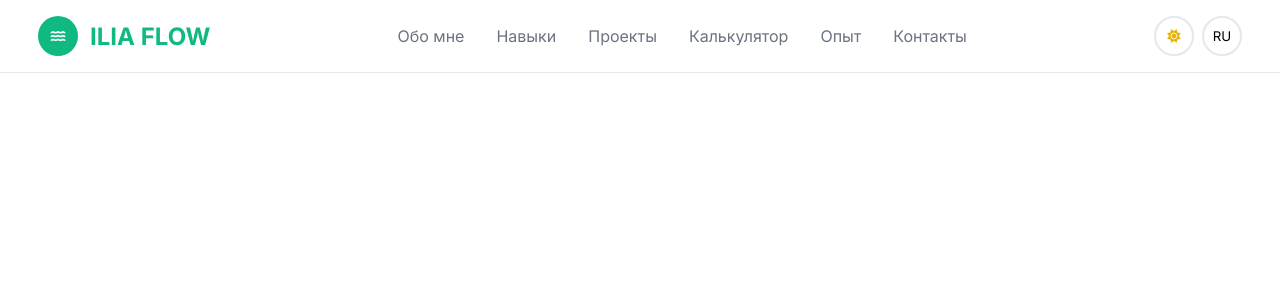
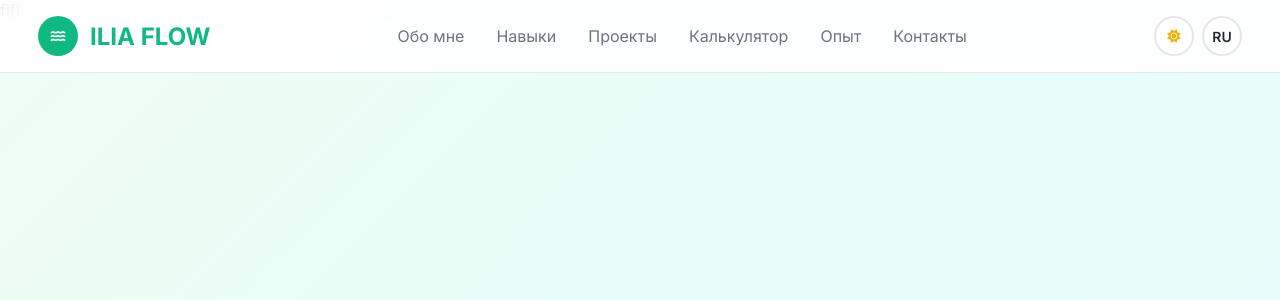
Before and after one commit to Fryaner/ilya-portfolio, a Vue app: page / in a window 1280 px wide. Shown: the top 300 px of the page. Built offline with nearby package versions, Linux system fonts and the light colour scheme.

Commit message:
add: ДОбавил смену темы

```diff
--- a/src/App.vue
+++ b/src/App.vue
@@ -1,7 +1,14 @@
 <template>
   <headerComponent />
+  <p class="test">flfl</p>
 </template>
 
 <script setup lang="js">
 import headerComponent from './components/header-main.vue'
 </script>
+
+<style>
+.test {
+  height: 1000px;
+}
+</style>
--- a/src/assets/main.scss
+++ b/src/assets/main.scss
@@ -6,6 +6,7 @@
 
 body {
   font-family: 'Inter', sans-serif;
+  background: var(--bg-gradient);
 }
 
 input,
--- a/src/assets/variables.scss
+++ b/src/assets/variables.scss
@@ -8,12 +8,10 @@ $border-color: #e5e7eb;
 $card-bg: #ffffff;
 $nav-bg: rgba(255, 255, 255, 0.9);
 
-/* Brand Colors (Dynamic) */
 $brand-primary: #10b981;
 $brand-secondary: #059669;
 $brand-accent: #06d6a0;
 
-/* Accent Colors */
 $green-accent: #10b981;
 $blue-accent: #3b82f6;
 $purple-accent: #8b5cf6;
@@ -21,17 +19,63 @@ $green-bg: #f0fdf4;
 $blue-bg: #eff6ff;
 $purple-bg: #f5f3ff;
 
-// $bg-primary: #0f172a;
-// $bg-secondary: #1e293b;
-// $bg-gradient: linear-gradient(135deg, #0f172a 0%, #064e3b 50%, #0c4a6e 100%);
-// $text-primary: #f1f5f9;
-// $text-secondary: #cbd5e1;
-// $text-muted: #94a3b8;
-// $border-color: #334155;
-// $card-bg: #1e293b;
-// $nav-bg: rgba(15, 23, 42, 0.9);
-// $green-bg: rgba(16, 185, 129, 0.1);
-// $blue-bg: rgba(59, 130, 246, 0.1);
-// $purple-bg: rgba(139, 92, 246, 0.1);
-// $section-bg-dark: linear-gradient(135deg, #1e293b 0%, #334155 50%, #475569 100%);
-// $form-bg-dark: linear-gradient(135deg, #334155 0%, #475569 100%);
+$dark-bg-primary: #0f172a;
+$dark-bg-secondary: #1e293b;
+$dark-bg-gradient: linear-gradient(135deg, #0a1a1a 0%, #064e3b 30%, #0c4a6e 70%, #1e293b 100%);
+$dark-text-primary: #f1f5f9;
+$dark-text-secondary: #a7f3d0;
+$dark-text-muted: #94a3b8;
+$dark-border-color: #065f46;
+$dark-card-bg: #1a2e3a;
+$dark-nav-bg: rgba(10, 26, 26, 0.95);
+$dark-green-bg: rgba(16, 185, 129, 0.1);
+$dark-blue-bg: rgba(59, 130, 246, 0.1);
+$dark-purple-bg: rgba(139, 92, 246, 0.1);
+$dark-section-bg-dark: linear-gradient(135deg, #1e293b 0%, #334155 50%, #475569 100%);
+$dark-form-bg-dark: linear-gradient(135deg, #334155 0%, #475569 100%);
+
+:root {
+  --bg-primary: #{$bg-primary};
+  --bg-secondary: #{$bg-secondary};
+  --bg-gradient: #{$bg-gradient};
+  --text-primary: #{$text-primary};
+  --text-secondary: #{$text-secondary};
+  --text-muted: #{$text-muted};
+  --border-color: #{$border-color};
+  --card-bg: #{$card-bg};
+  --nav-bg: #{$nav-bg};
+
+  --brand-primary: #{$brand-primary};
+  --brand-secondary: #{$brand-secondary};
+  --brand-accent: #{$brand-accent};
+
+  --green-accent: #{$green-accent};
+  --blue-accent: #{$blue-accent};
+  --purple-accent: #{$purple-accent};
+  --green-bg: #{$green-bg};
+  --blue-bg: #{$blue-bg};
+  --purple-bg: #{$purple-bg};
+}
+
+[data-theme='dark'] {
+  --bg-primary: #{$dark-bg-primary};
+  --bg-secondary: #{$dark-bg-secondary};
+  --bg-gradient: #{$dark-bg-gradient};
+  --text-primary: #{$dark-text-primary};
+  --text-secondary: #{$dark-text-secondary};
+  --text-muted: #{$dark-text-muted};
+  --border-color: #{$dark-border-color};
+  --card-bg: #{$dark-card-bg};
+  --nav-bg: #{$dark-nav-bg};
+
+  --brand-primary: #{$brand-primary};
+  --brand-secondary: #{$brand-secondary};
+  --brand-accent: #{$brand-accent};
+
+  --green-accent: #{$green-accent};
+  --blue-accent: #{$blue-accent};
+  --purple-accent: #{$purple-accent};
+  --green-bg: #{$green-bg};
+  --blue-bg: #{$blue-bg};
+  --purple-bg: #{$purple-bg};
+}
--- a/src/components/header-main.vue
+++ b/src/components/header-main.vue
@@ -28,8 +28,8 @@
         </ul>
         <div class="header__btns">
           <div class="btns__settings">
-            <button class="btns__theme">
-              <i class="fas fa-sun"></i>
+            <button @click="setTheme" class="btns__theme">
+              <i :class="!currentTheme ? 'fas fa-sun sun' : 'fas fa-moon moon'"></i>
             </button>
             <button @click="changeLanguage" class="btns__lang">
               {{ currentLanguage }}
@@ -74,8 +74,8 @@ import { storeToRefs } from 'pinia'
 
 const store = useStore()
 
-const { getLanguage, changeLanguage } = useStore()
-const { currentLanguage } = storeToRefs(store)
+const { getLanguage, changeLanguage, setTheme, getTheme } = useStore()
+const { currentLanguage, currentTheme } = storeToRefs(store)
 
 const { t } = useI18n()
 
@@ -98,6 +98,7 @@ function toggleBurgerMenu() {
 onMounted(() => {
   getLanguage()
   getStateIsBurger()
+  getTheme()
 })
 </script>
 
@@ -113,9 +114,12 @@ onMounted(() => {
 }
 
 .header {
-  border-bottom: 1px solid $border-color;
+  border-bottom: 1px solid var(--border-color);
   position: fixed;
   width: 100%;
+  background-color: var(--nav-bg);
+  top: 0;
+  backdrop-filter: blur(12px);
 
   &__container {
     max-width: 1236px;
@@ -136,7 +140,7 @@ onMounted(() => {
 
     .logo {
       &__btn {
-        background-color: $brand-primary;
+        background-color: var(--brand-primary);
         width: 40px;
         height: 40px;
         border: none;
@@ -150,18 +154,12 @@ onMounted(() => {
       }
 
       &__title {
-        color: $brand-primary;
+        color: var(--brand-primary);
         font-size: 24px;
         font-weight: 700;
         text-transform: uppercase;
       }
     }
-  }
-
-  &__lang {
-    font-weight: 600;
-    color: $text-primary;
-    font-size: 14px;
   }
 
   &__list {
@@ -185,7 +183,7 @@ onMounted(() => {
       }
     }
     a {
-      color: $text-secondary;
+      color: var(--text-secondary);
       transition: 0.3s;
 
       &:hover {
@@ -198,7 +196,7 @@ onMounted(() => {
 @keyframes pulse {
   0%,
   100% {
-    box-shadow: 0 0 0 0 $brand-primary;
+    box-shadow: 0 0 0 0 var(--brand-primary);
   }
   50% {
     box-shadow: 0 0 0 10px transparent;
@@ -220,19 +218,29 @@ onMounted(() => {
       width: 40px;
       height: 40px;
       background-color: transparent;
-      border: 2px solid $border-color;
+      border: 2px solid var(--border-color);
+      background-color: var(--card-bg);
       border-radius: 50%;
       cursor: pointer;
       transition: 0.5s;
       &:hover {
-        border-color: $green-accent;
+        border-color: var(--green-accent);
         transform: scale(1.05);
       }
     }
+    &__lang {
+      font-weight: 600;
+      color: var(--text-primary);
+      font-size: 14px;
+    }
 
     &__theme {
-      i {
+      .sun {
         color: rgb(234 179 8);
+      }
+
+      .moon {
+        color: oklch(70.7% 0.165 254.624);
       }
     }
 
@@ -251,4 +259,8 @@ onMounted(() => {
     }
   }
 }
+
+.test {
+  color: var(--purple-accent);
+}
 </style>
--- a/src/stores/store.js
+++ b/src/stores/store.js
@@ -4,7 +4,31 @@ import { useI18n } from 'vue-i18n'
 
 export const useStore = defineStore('store', () => {
   const currentLanguage = ref(localStorage.getItem('language') ?? 'RU')
+  const currentTheme = ref(localStorage.getItem('theme') ?? '')
+
   const { locale } = useI18n()
+
+  function setTheme() {
+    if (currentTheme.value) {
+      currentTheme.value = ''
+      localStorage.setItem('theme', '')
+      document.documentElement.setAttribute('data-theme', '')
+    } else {
+      currentTheme.value = 'dark'
+      document.documentElement.setAttribute('data-theme', 'dark')
+      localStorage.setItem('theme', 'dark')
+    }
+  }
+
+  function getTheme() {
+    if (currentTheme.value) {
+      currentTheme.value = 'dark'
+      document.documentElement.setAttribute('data-theme', 'dark')
+    } else {
+      currentTheme.value = ''
+      document.documentElement.setAttribute('data-theme', '')
+    }
+  }
 
   function changeLanguage() {
     locale.value = localStorage.getItem('language') === 'RU' ? 'EN' : 'RU'
@@ -21,5 +45,8 @@ export const useStore = defineStore('store', () => {
     currentLanguage,
     changeLanguage,
     getLanguage,
+    setTheme,
+    getTheme,
+    currentTheme,
   }
 })
```
